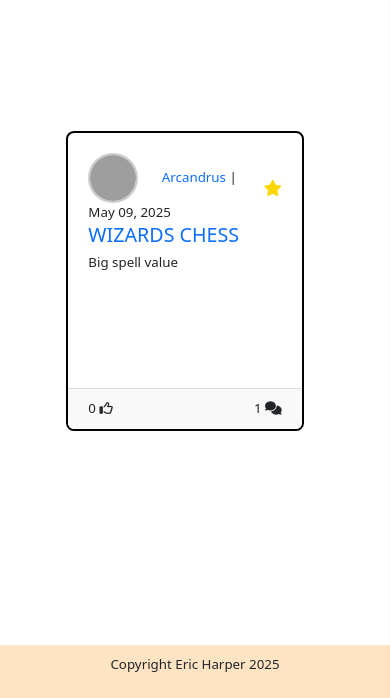
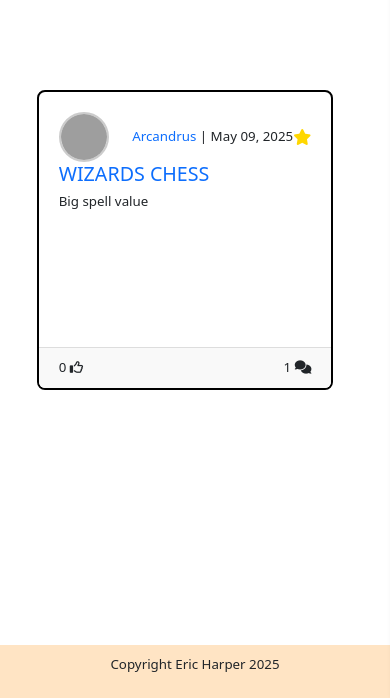
Before and after one commit to Arcandrus/mtg-forum, a Django app: page /favourites/ in a window 390 px wide. Shown: the part 146-844 px from the top of the page. Run offline with Django 5.2, Linux system fonts and the light colour scheme; a user stored in the database is signed in; data comes from the database, SQL or seed files in the repository; tables that the repository leaves empty hold one stand-in row (values such as "Sample post"); some libraries are stand-ins or nearby versions; grey boxes are pictures that could not be loaded.

Commit message:
Adjustments to spacing and refactored layout to better work with Bootstrap

```diff
--- a/mtg_forum/settings.py
+++ b/mtg_forum/settings.py
@@ -39,7 +39,7 @@ TEMPLATES_DIR = os.path.join(BASE_DIR, 'templates')
 SECRET_KEY = os.environ.get("SECRET_KEY")
 
 # SECURITY WARNING: don't run with debug turned on in production!
-DEBUG = False
+DEBUG = True
 
 ALLOWED_HOSTS = ['127.0.0.1',
                  '.herokuapp.com']
--- a/posts/templates/posts/favourite_posts.html
+++ b/posts/templates/posts/favourite_posts.html
@@ -4,17 +4,13 @@
 {% block content %}
 <div class="row content scroll">
     <h1 class="text-center">My Favourite Posts</h1>
-
     {% if page_obj.object_list %}
+        <div class="row justify-content-center mb-4">
             {% for post in page_obj %}
-    {% if forloop.counter0|divisibleby:2 %}
-    <div class="row justify-content-center mb-4">
-        {% endif %}
-
-        <div class="col-md-6 mb-3">
-            <div class="card-small h-100">
+            <div class="col-md-6 mb-4 d-flex">
+                <div class="card-small w-100">
                     <div class="card-inner">
-                    <div class="col d-flex justify-content-between align-items-center">
+                        <div class="d-flex justify-content-between align-items-center">
                             <div>
                                 {% if post.author.profile_picture %}
                                 <img class="profile_picture_small" src="{{ post.author.profile_picture.url }}">
@@ -22,7 +18,8 @@
                                 <img class="profile_picture_small"
                                     src="https://res.cloudinary.com/dpbcyiayr/image/upload/v1/samples/cloudinary-icon.jpg">
                                 {% endif %}
-                            <a href="{% url 'profile' post.author.username %}">{{ post.author.username }}</a> | {{ post.created_on|date:"M d, Y" }}
+                                <a href="{% url 'profile' post.author.username %}">{{ post.author.username }}</a> |
+                                {{ post.created_on|date:"M d, Y" }}
                             </div>
                             <form class="favourite-form m-0" data-slug="{{ post.slug }}">
                                 {% csrf_token %}
@@ -35,13 +32,13 @@
                                 </button>
                             </form>
                         </div>
-                    <div class="row">
-                        <div class="col">
+
+                        <div>
                             <a href="{% url 'post_detail' post.slug %}">
                                 <h3>{{ post.title|upper }}</h3>
                             </a>
                         </div>
-                    </div>
+
                         <p>{{ post.excerpt|safe }}</p>
                     </div>
                     <div class="card-footer d-flex justify-content-between">
@@ -50,11 +47,9 @@
                     </div>
                 </div>
             </div>
-
-        {% if forloop.counter|divisibleby:2 or forloop.last %}
+            {% endfor %}
         </div>
     {% endif %}
-    {% endfor %}
 
     <!-- Pagination controls -->
     {% if page_obj.has_other_pages %}
@@ -87,9 +82,5 @@
     </div>
     {% endif %}
     <!-- End pagination -->
-
-    {% else %}
-    <p>You haven't favourited any posts yet.</p>
-    {% endif %}
 </div>
 {% endblock %}
--- a/static/css/style.css
+++ b/static/css/style.css
@@ -669,6 +669,10 @@ ul.pagination li {
         width: 100%;
     }
 
+    .card-small {
+        margin: 0;
+    }
+
     /* Header adjustments */
     header {
         justify-content: flex-start;
@@ -713,7 +717,7 @@ ul.pagination li {
         left: auto;
         transform: translateX(100%);
         /* Move sidebar off screen */
-        width: 40vw;
+        width: 60vw;
         height: calc(100% - 80px);
         /* Full height minus header */
         background-color: #f5f5f5;
```
Also changed, not shown: posts/templates/posts/categories.html (+5 -3 lines), posts/templates/posts/popular.html (+15 -22 lines), posts/templates/posts/search_results.html (+12 -19 lines). Lines whose indentation alone changed are shown as unchanged.
